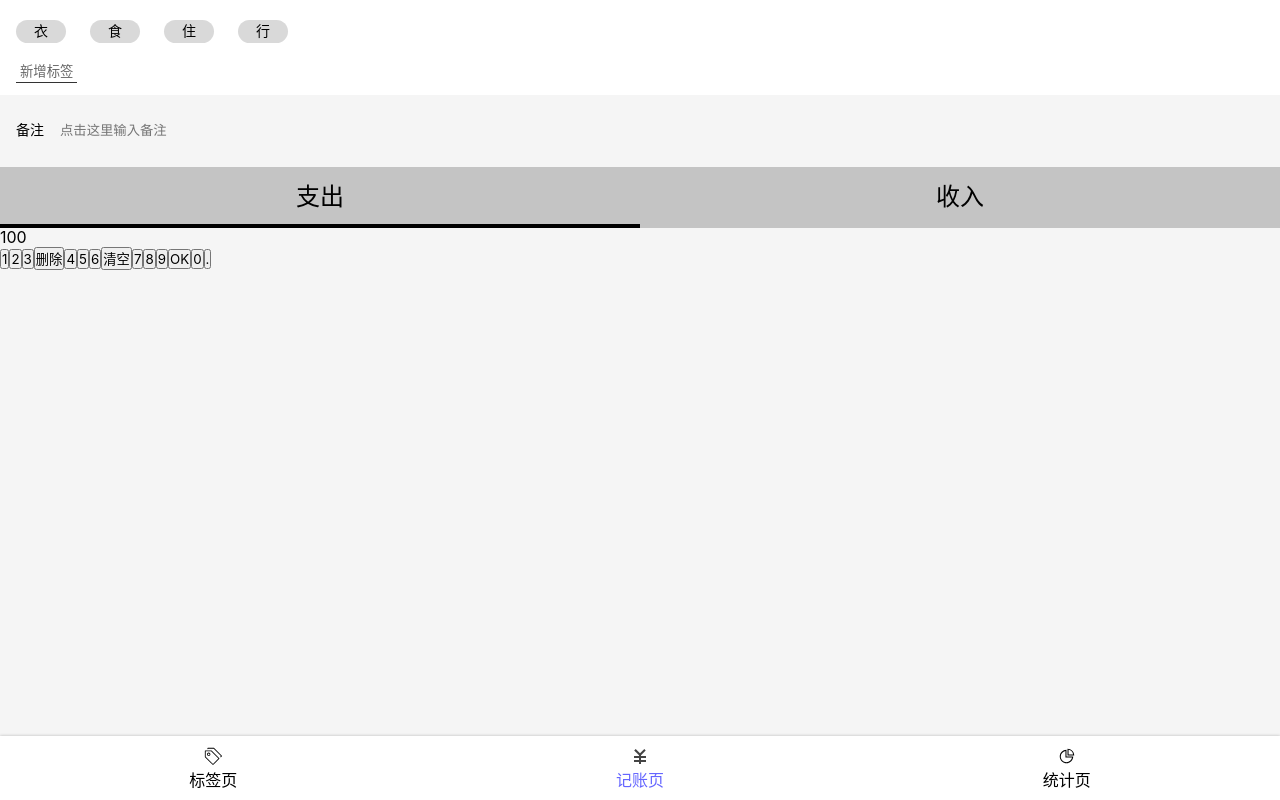
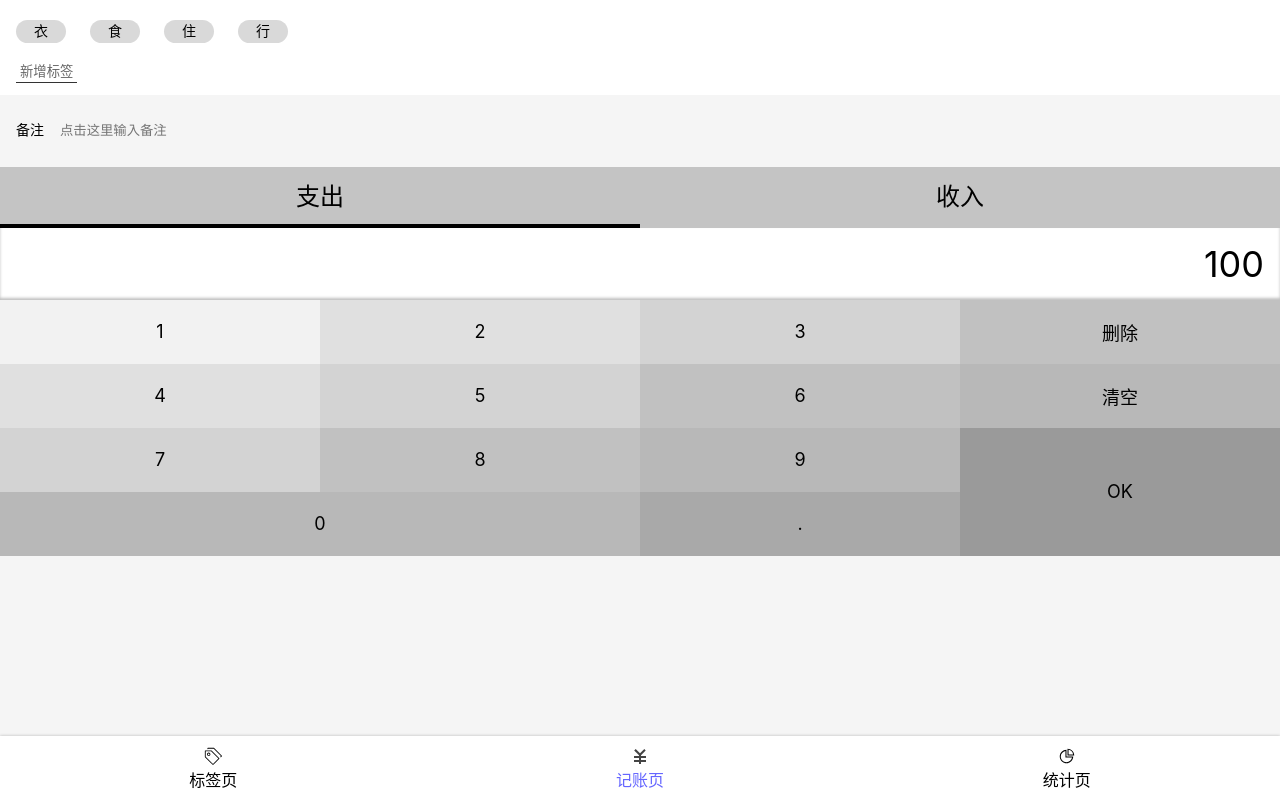
Before and after one commit to EvaLLLLL/morney-react, a React app: page /#/money in a window 1280 px wide. Built offline with nearby package versions, Linux system fonts and the light colour scheme.

Commit message:
完成 NumberPadSection 的 UI

```diff
--- a/src/Views/Money.tsx
+++ b/src/Views/Money.tsx
@@ -69,7 +69,62 @@
 	}
 `;
 const NumberPadSection = styled.section`
+	display: flex;
+	flex-direction: column;
+	> .output {
+		background: white;
+		font-size: 36px;
+		line-height: 72px;
+		text-align: right;
+		padding: 0 16px;
+		box-shadow: inset 0px -2px 3px rgba(0, 0, 0, 0.25);
+	}
+	> .pad {
 
+		> button {
+			border: none;
+			font-size: 18px;
+			float: left;
+			height: 64px;
+			width: 25%;
+			&.ok {
+				height: 128px;
+				float: right;
+			}
+			&.zero {
+				width: 50%;
+			}
+			&:nth-child(1) {
+				background: #F2F2F2;
+			}
+			&:nth-child(2),
+			&:nth-child(5) {
+				background: #E0E0E0;
+			}
+			&:nth-child(3),
+			&:nth-child(6),
+			&:nth-child(9) {
+				background: #D3D3D3;
+			}
+			&:nth-child(4),
+			&:nth-child(7),
+			&:nth-child(10) {
+				background: #C1C1C1;
+			}
+			&:nth-child(8),
+			&:nth-child(11),
+			&:nth-child(13) {
+				background: #B8B8B8;
+			}
+
+			&:nth-child(12) {
+				background: #9A9A9A
+			}
+			&:nth-child(14) {
+				background: #A9A9A9;
+			}
+		}
+	}
 `;
 
 const Money = () => {
@@ -97,8 +152,10 @@
 				</ul>
 			</CategorySection>
 			<NumberPadSection>
-				<div>100</div>
-				<div>
+				<div className="output">
+					100
+				</div>
+				<div className="pad clearfix">
 					<button>1</button>
 					<button>2</button>
 					<button>3</button>
@@ -110,8 +167,8 @@
 					<button>7</button>
 					<button>8</button>
 					<button>9</button>
-					<button>OK</button>
-					<button>0</button>
+					<button className="ok">OK</button>
+					<button className="zero">0</button>
 					<button>.</button>
 				</div>
 			</NumberPadSection>
--- a/src/index.scss
+++ b/src/index.scss
@@ -32,8 +32,13 @@
 :focus {
 	outline: none;
 }
-.icon{
+.icon {
 	width: 1.5em;
 	height: 1.5em;
 	display: inline-block;
 }
+.clearfix::after {
+	content: '';
+	display: block;
+	clear: both;
+}
```
